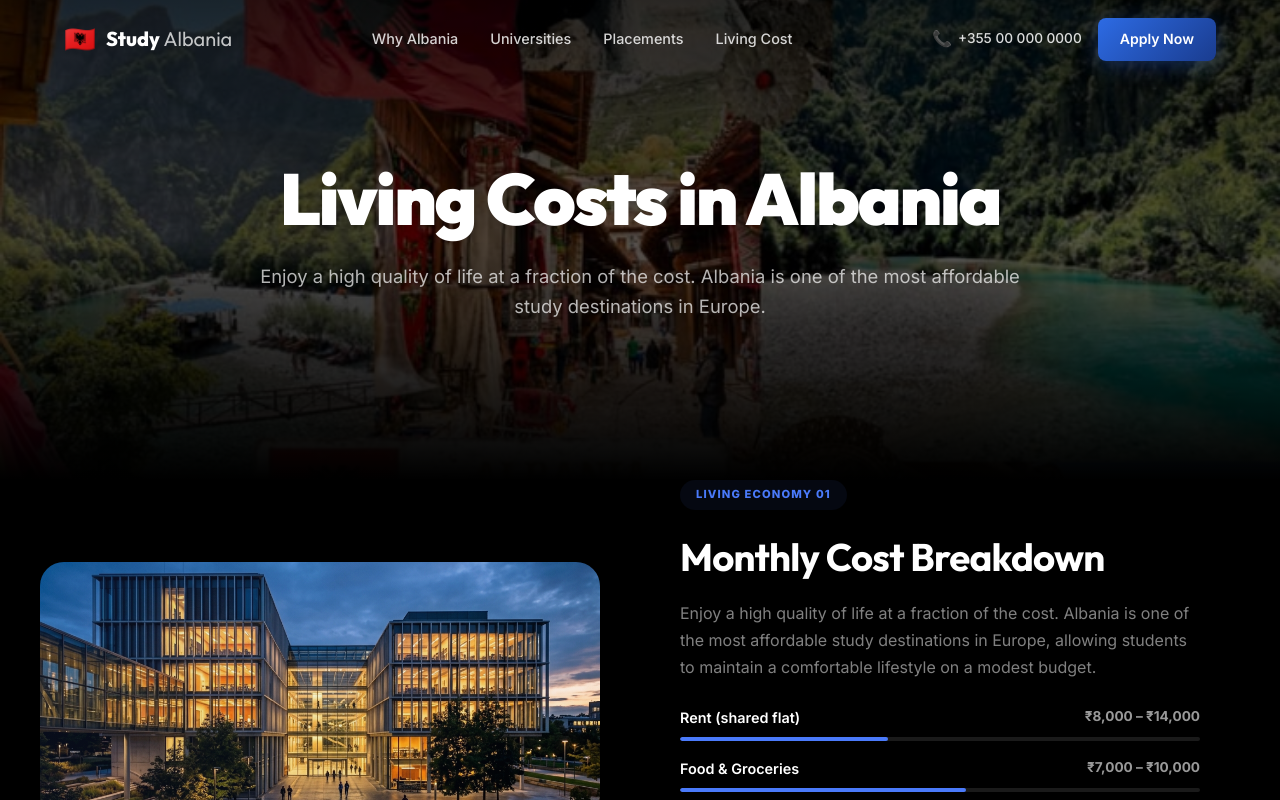
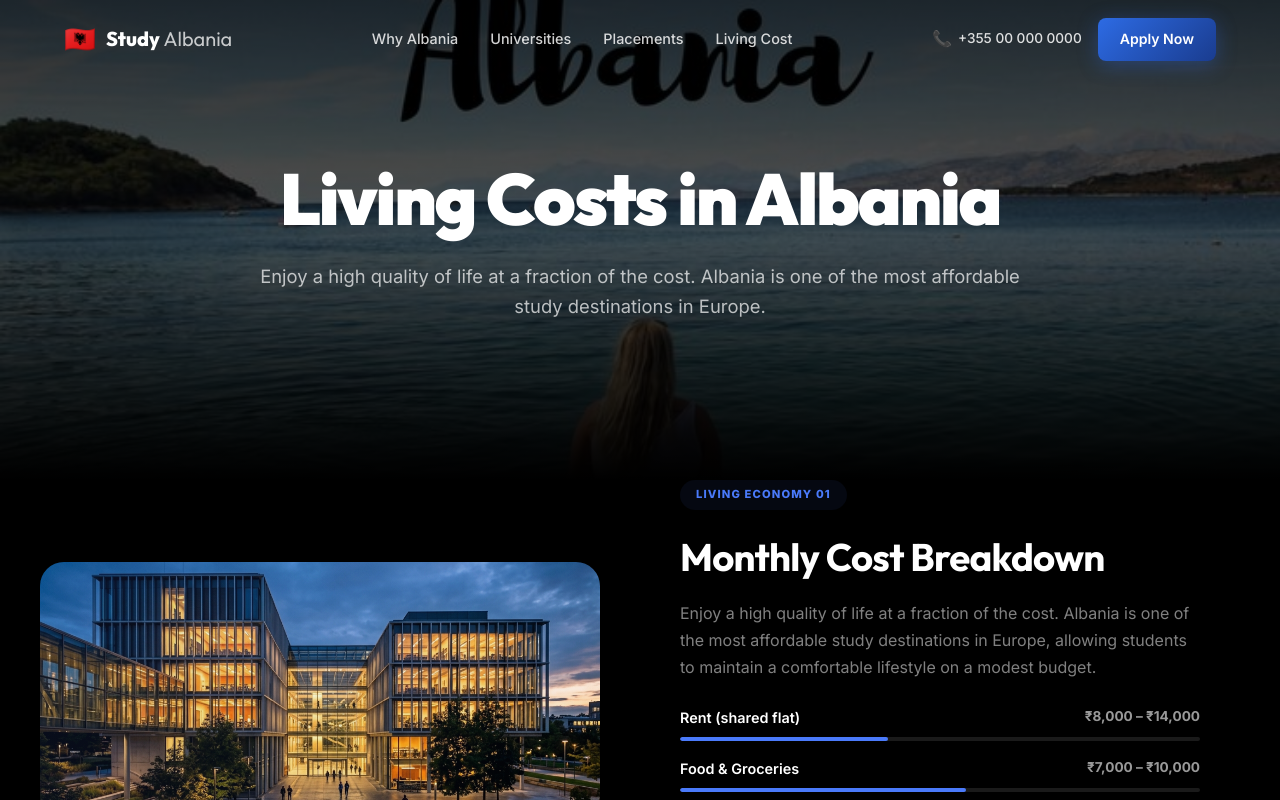
Before and after one commit to prohostix12/study-albania-last, a Next.js app: page /living-costs in a window 1280 px wide. Shown: the top 800 px of the page. Built offline with nearby package versions, Linux system fonts and the light colour scheme.

Commit message:
Fix: Wire uploaded placements video and living-cost image to correct page headers

```diff
--- a/app/living-costs/page.jsx
+++ b/app/living-costs/page.jsx
@@ -11,7 +11,7 @@ export default function LivingCostsPage() {
       <PageHeader
         title="Living Costs in Albania"
         subtitle="Enjoy a high quality of life at a fraction of the cost. Albania is one of the most affordable study destinations in Europe."
-        imageSrc="/images/cta-bg.jpg"
+        imageSrc="/images/living-cost-hero.jpg.jpg"
       />
       <LivingCost />
       <CTABanner />
--- a/app/placements/page.jsx
+++ b/app/placements/page.jsx
@@ -12,7 +12,7 @@ export default function PlacementsPage() {
       <PageHeader
         title="Career & Placements"
         subtitle="Global opportunities await. Our students are placed in top international companies across Europe and the globe."
-        breadcrumb="Placements"
+        videoSrc="/videos/placements-hero.mp4.mp4"
       />
       <Placement />
       <Testimonials />
```
